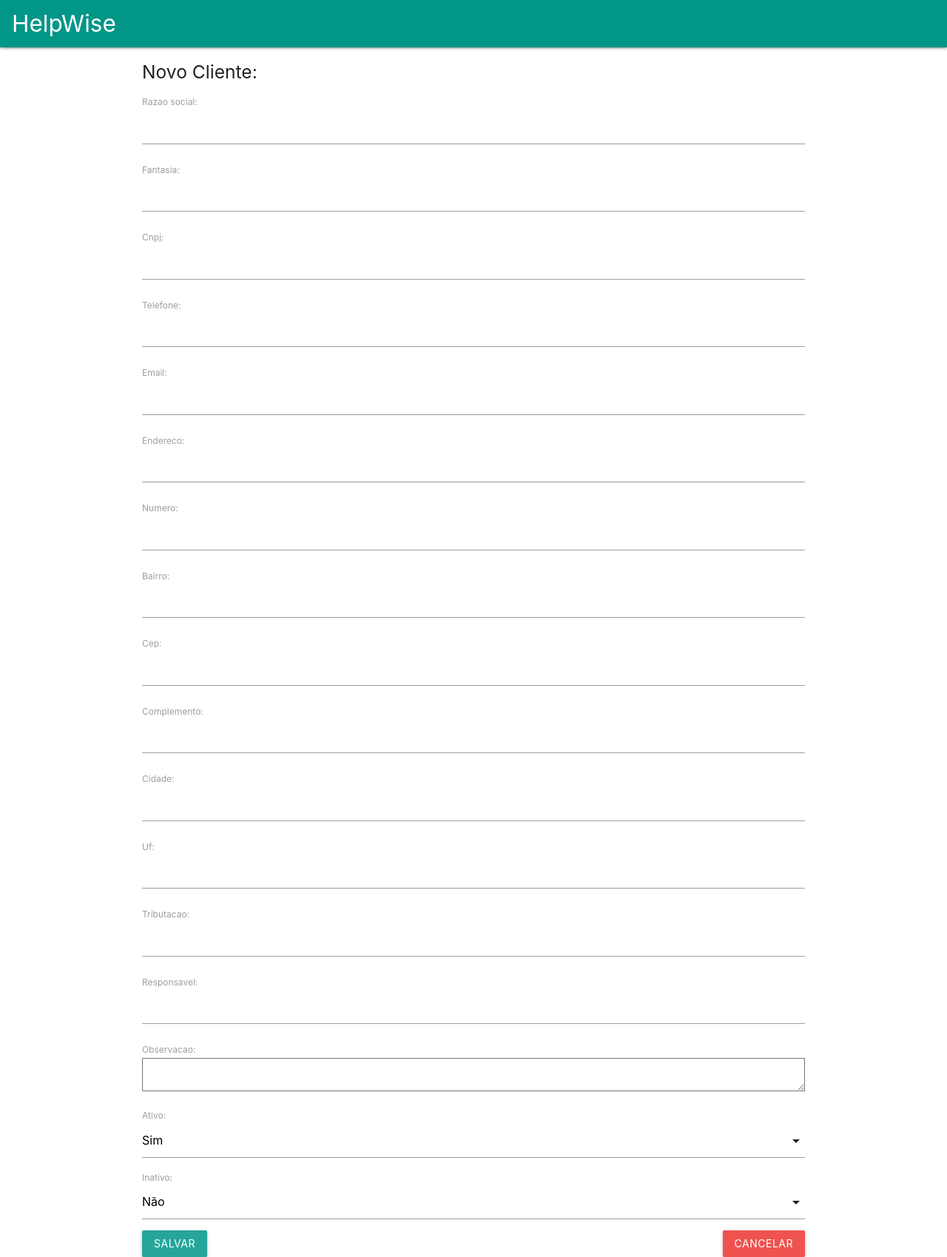
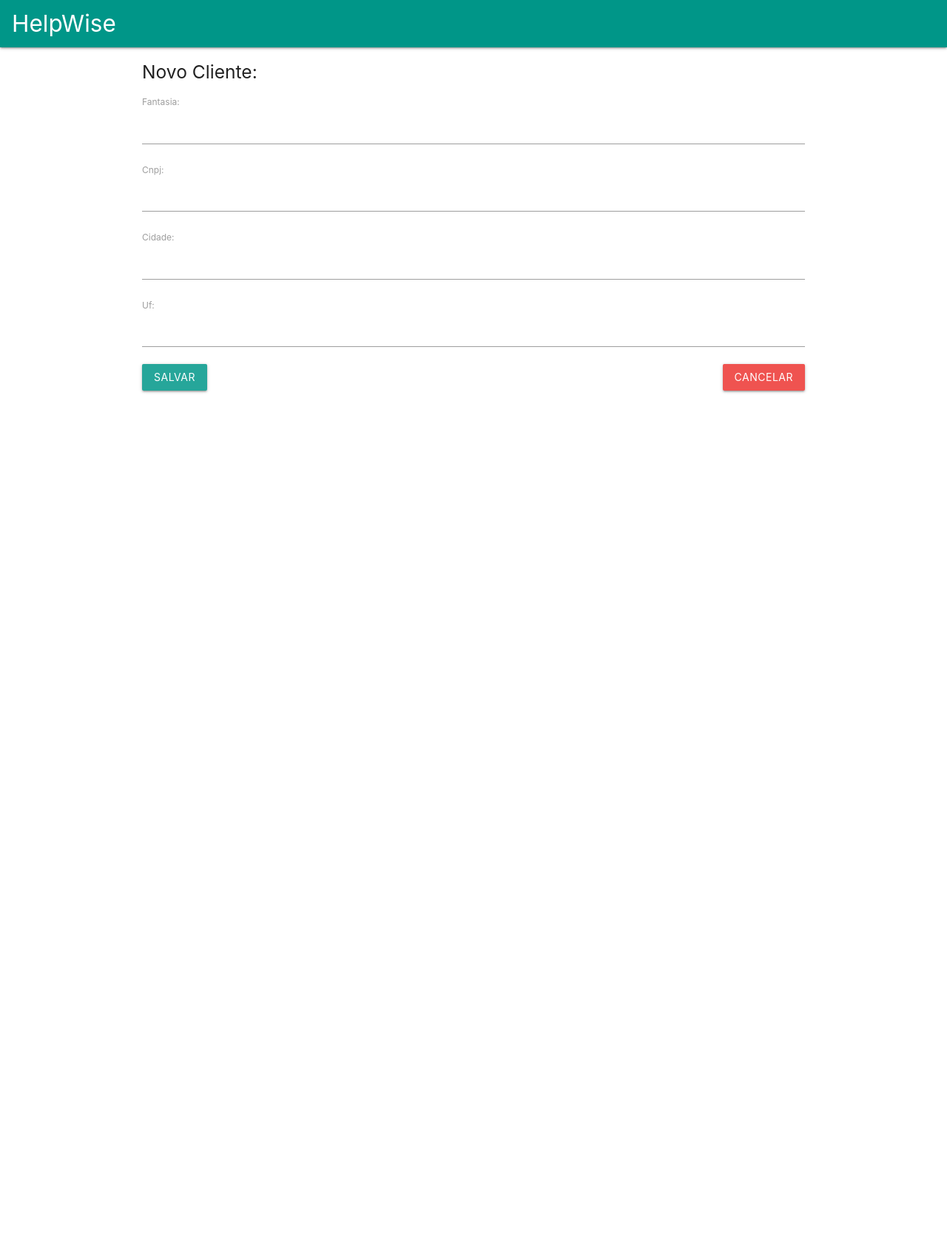
Before and after one commit to JulianoAlexGomes/helpwise, a Django app: page /cliente/novo/ in a window 1280 px wide. Shown: the whole page at 74% size. After the commit the page ends 531 px from the top, so only its background shows below. Run offline with Django 3.2, Linux system fonts and the light colour scheme.

Commit message:
updating

```diff
--- a/tiqt/apps/core/forms.py
+++ b/tiqt/apps/core/forms.py
@@ -2,29 +2,36 @@ from django import forms
 from django_select2.forms import ModelSelect2Widget
 from .models import Ticket, Cliente
 
-
+# Atualize a classe ClienteForm crie um id para os campos de modo a facilitar a identificação dos campos no template
 class ClienteForm(forms.ModelForm):
     class Meta:
         model = Cliente
         fields = [
-                    'razao_social',
+
                     'fantasia',
                     'cnpj',
-                    'telefone',
-                    'email',
-                    'endereco',
-                    'numero',
-                    'bairro',
-                    'cep',
-                    'complemento',
                     'cidade',
                     'uf',
-                    'tributacao',
-                    'responsavel',
-                    'observacao',
-                    'ativo',
-                    'inativo',
                 ]
+        widgets = {
+            'razao_social': forms.TextInput(attrs={'id': 'id_razao_social'}),
+            'fantasia': forms.TextInput(attrs={'id': 'id_fantasia'}),
+            'cnpj': forms.TextInput(attrs={'id': 'id_cnpj'}),
+            'telefone': forms.TextInput(attrs={'id': 'id_telefone'}),
+            'email': forms.EmailInput(attrs={'id': 'id_email'}),
+            'endereco': forms.TextInput(attrs={'id': 'id_endereco'}),
+            'numero': forms.TextInput(attrs={'id': 'id_numero'}),
+            'bairro': forms.TextInput(attrs={'id': 'id_bairro'}),
+            'cep': forms.TextInput(attrs={'id': 'id_cep'}),
+            'complemento': forms.TextInput(attrs={'id': 'id_complemento'}),
+            'cidade': forms.TextInput(attrs={'id': 'id_cidade'}),
+            'uf': forms.TextInput(attrs={'id': 'id_uf'}),
+            'tributacao': forms.TextInput(attrs={'id': 'id_tributacao'}),
+            'responsavel': forms.TextInput(attrs={'id': 'id_responsavel'}),
+            'observacao': forms.Textarea(attrs={'id': 'id_observacao'}),
+            'ativo': forms.CheckboxInput(attrs={'id': 'id_ativo'}),
+            'inativo': forms.CheckboxInput(attrs={'id': 'id_inativo'}),
+        }
 
 
 
--- a/tiqt/apps/core/templates/core/cliente_form.html
+++ b/tiqt/apps/core/templates/core/cliente_form.html
@@ -6,42 +6,9 @@
 <form method="post"> {% csrf_token %}
     {{ form.as_p }}
     <button class="btn" type="submit">Salvar</button>
+    {% if object %}
+        <a href="{% url 'cliente_delete' object.pk %}" class="btn right red lighten-1">Excluir</a>
+    {% endif %}
     <a href="{% url 'cliente_list' %}" class="btn right red lighten-1">Cancelar</a>
 </form>
 {% endblock content %}
-
-{% block extra_js %}
-<script>
-    document.addEventListener('DOMContentLoaded', function() {
-        var cepField = document.getElementById('id_cep');
-        if (cepField) {
-            cepField.addEventListener('blur', buscarCep);
-        }
-    });
-
-    function buscarCep() {
-        var cep = document.getElementById('id_cep').value;
-        if (cep.length !== 8) {
-            alert('CEP inválido');
-            return;
-        }
-        var url = 'https://viacep.com.br/ws/' + cep + '/json/';
-        fetch(url)
-            .then(response => response.json())
-            .then(data => {
-                if (data.erro) {
-                    alert('CEP não encontrado');
-                    return;
-                }
-                document.getElementById('id_rua').value = data.logradouro;
-                document.getElementById('id_bairro').value = data.bairro;
-                document.getElementById('id_cidade').value = data.localidade;
-                document.getElementById('id_estado').value = data.uf;
-            })
-            .catch(error => {
-                console.error('Erro ao buscar o CEP:', error);
-                alert('Erro ao buscar o CEP');
-            });
-    }
-</script>
-{% endblock extra_js %}
--- a/tiqt/apps/core/views.py
+++ b/tiqt/apps/core/views.py
@@ -1,6 +1,6 @@
 from django.views import View
 from django.views.generic import TemplateView, DetailView, ListView
-from django.views.generic.edit import CreateView, UpdateView
+from django.views.generic.edit import CreateView, UpdateView, DeleteView
 from django.contrib.auth.mixins import LoginRequiredMixin
 from django.forms import modelform_factory
 from django.shortcuts import reverse
@@ -123,3 +123,13 @@ class ClienteUpdateView(UpdateView):
     form_class = ClienteForm
     template_name = 'core/cliente_form.html'
     success_url = reverse_lazy('cliente_list')
+
+class ClienteDeleteView(LoginRequiredMixin, DeleteView):
+    model = Cliente
+    template_name = 'core/cliente_confirm_delete.html'
+    success_url = reverse_lazy('cliente_list')
+
+    def get_context_data(self, **kwargs):
+        context = super().get_context_data(**kwargs)
+        context['cliente'] = self.object
+        return context
--- a/tiqt/urls.py
+++ b/tiqt/urls.py
@@ -17,6 +17,7 @@ urlpatterns = [
     path('clientes/', views.ClienteListView.as_view(), name='cliente_list'),
     path('cliente/novo/', views.ClienteCreateView.as_view(), name='cliente_create'),
     path('cliente/<int:pk>/editar/', views.ClienteUpdateView.as_view(), name='cliente_update'),
+    path('cliente/<int:pk>/delete/', views.ClienteDeleteView.as_view(), name='cliente_delete'),
     path('accounts/login/', auth_views.LoginView.as_view(redirect_authenticated_user=True),name='login'),
     path('accounts/logout', auth_views.LogoutView.as_view(), name='logout'),
     path('admin/', admin.site.urls),
```
Also changed, not shown: tiqt/apps/core/templates/core/cliente_confirm_delete.html (added, +10 -0 lines).
